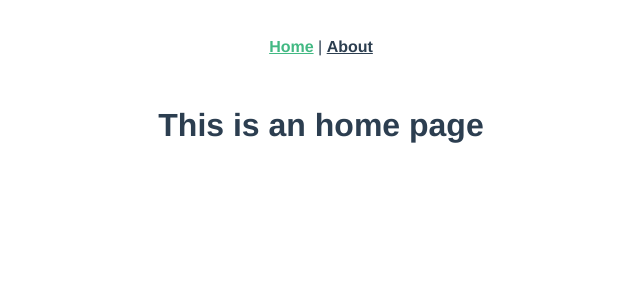
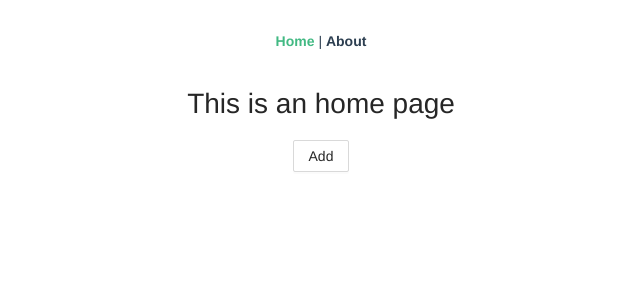
Before and after one commit to owentr1369/vue-antdesign-typescript-learning, a Vue app: page / in a window 1280 px wide. Shown: the top 300 px of the page, without its empty margins (319-959 px from the left). Built offline with nearby package versions, Linux system fonts and the light colour scheme.

Commit message:
basic AntD Button

```diff
--- a/package.json
+++ b/package.json
@@ -8,6 +8,7 @@
     "lint": "vue-cli-service lint"
   },
   "dependencies": {
+    "ant-design-vue": "^3.2.12",
     "core-js": "^3.8.3",
     "vue": "^3.2.13",
     "vue-router": "^4.0.3",
--- a/src/views/HomeView.vue
+++ b/src/views/HomeView.vue
@@ -1,12 +1,20 @@
 <template>
   <div class="home">
     <h1>This is an home page</h1>
+    <a-button>Add</a-button>
   </div>
 </template>
 
 <script lang="ts">
 import { defineComponent } from "vue";
+import { Button } from "ant-design-vue";
+// const ButtonGroup = Button.Group;
+
 export default defineComponent({
   name: "HomeView",
+  components: {
+    AButton: Button,
+    // AButtonGroup: ButtonGroup,
+  },
 });
 </script>
```
Also changed, not shown: src/main.ts (+8 -5 lines), 1 other file (tests, documents, lock files or other folders).
